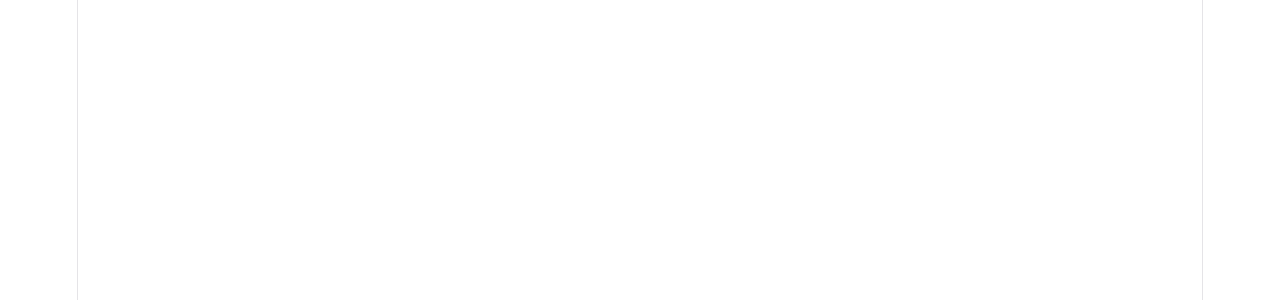
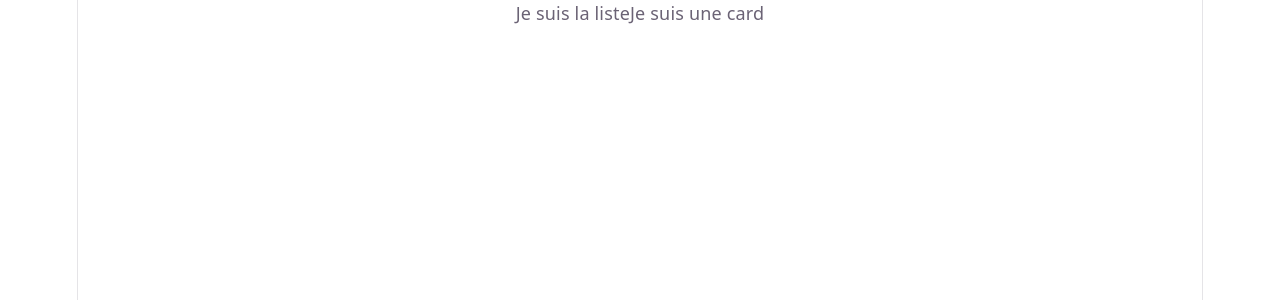
Before and after one commit to Zatigan/museumExplorer, a React (Vite) app: page / in a window 1280 px wide. Shown: the top 300 px of the page. Built offline with nearby package versions, Linux system fonts and the light colour scheme.

Commit message:
feat: created folders and files for dev and checked calls are working in App

```diff
--- a/src/App.tsx
+++ b/src/App.tsx
@@ -1,11 +1,18 @@
+import MuseumList from './features/components/MuseumsList'
+import MuseumCard from './features/components/MuseumCard'
 import './App.css'
 
 function App() {
 
+// Appel API
+// MuseumsList
+// MuseumCard
+
 
   return (
     <>
-
+      <MuseumList/>
+      <MuseumCard/>
     </>
   )
 }
--- /dev/null
+++ b/src/features/components/MuseumCard.tsx
@@ -0,0 +1,3 @@
+export default function MuseumCard() {
+ return "Je suis une card"
+}
--- /dev/null
+++ b/src/features/components/MuseumsList.tsx
@@ -0,0 +1,3 @@
+export default function MuseumList() {
+ return "Je suis la liste"
+}
```
Also changed, not shown: src/features/services/api.tsx (added).
